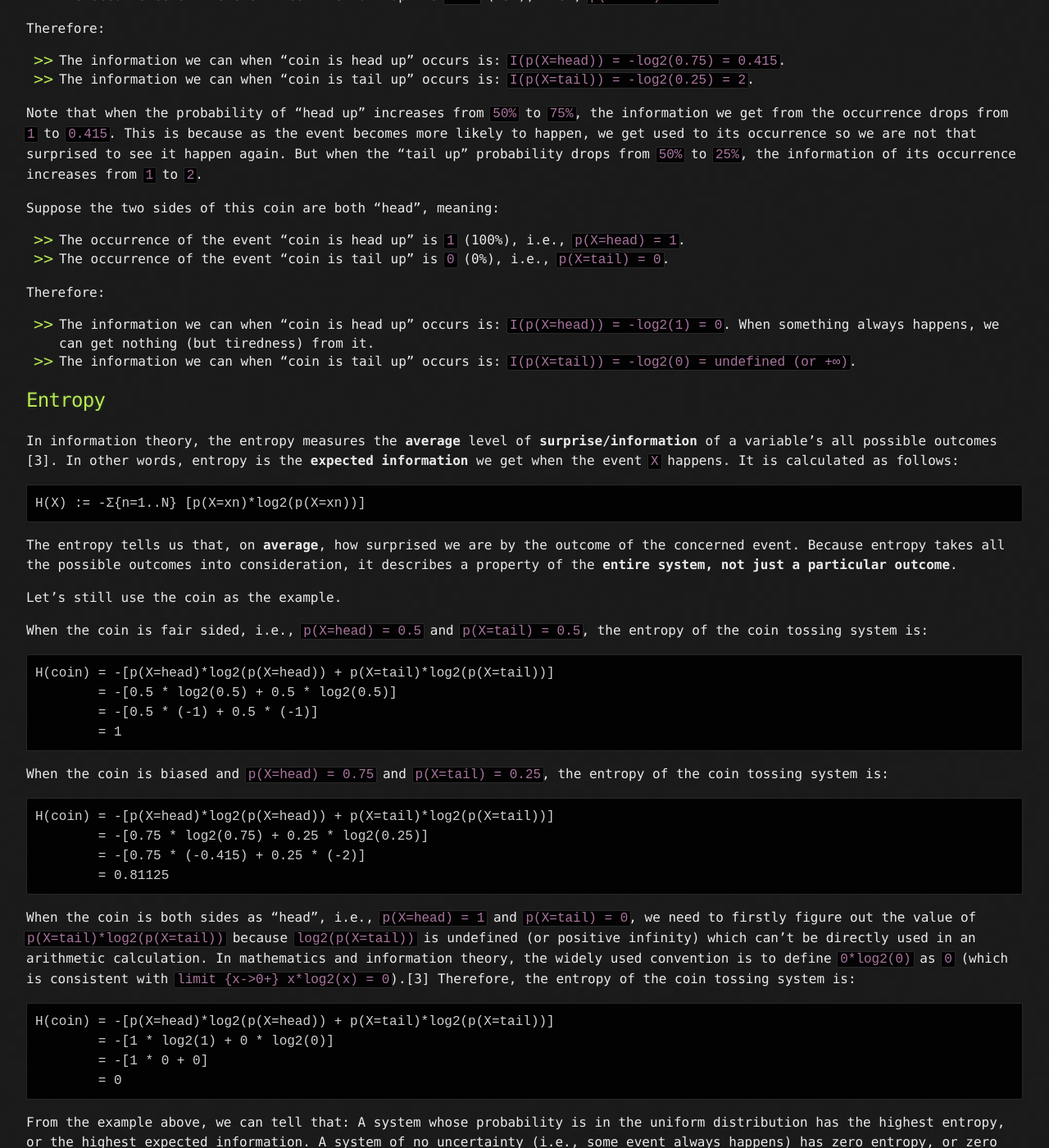
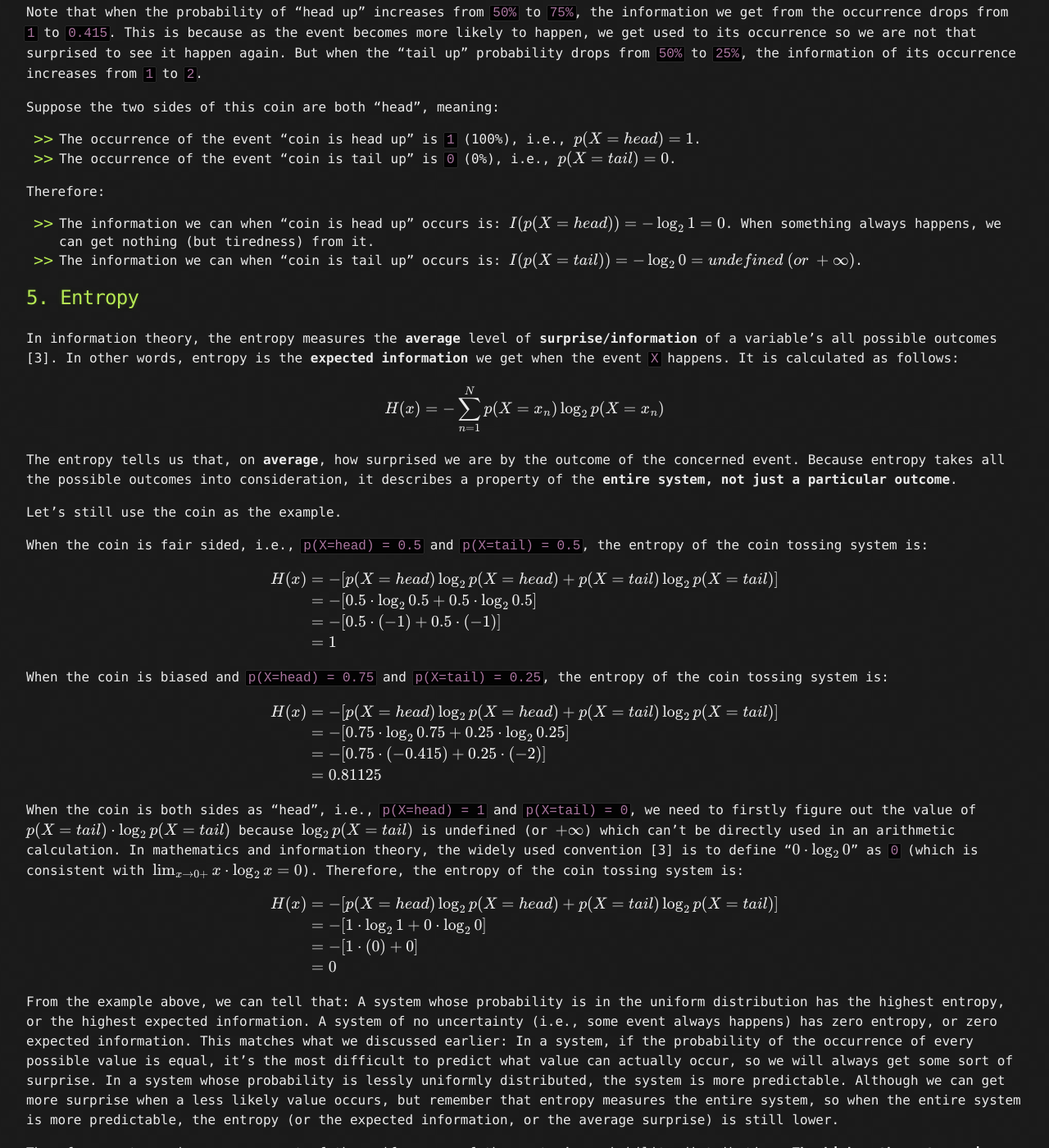
Before and after one commit to yaobinwen/yaobinwen.github.io, a Jekyll site: the page built from _posts/2023/2023-03-06-Information-Entropy-and-password-strength.md, in a window 1280 px wide and 1400 px high, scrolled down 3203 px. Shown: the whole window at 82% size. Built offline with Jekyll 4.4.1, drawn with Linux system fonts in a browser that asks for light colours; comment, search, counter and statistics services are not loaded; some of the changed text lies outside the part shown.

Commit message:
Update article "Information, Entropy, and Password Strength" with MathJax so the mathematic expressions are displayed appropriately

````diff
--- a/_posts/2023/2023-03-06-Information-Entropy-and-password-strength.md
+++ b/_posts/2023/2023-03-06-Information-Entropy-and-password-strength.md
@@ -19,7 +19,7 @@ I used the following references for this article:
 - [3] [Wikipedia: Entropy (information theory)](https://en.wikipedia.org/wiki/Entropy_(information_theory))
 - [4] [Wikepedia: Shannon's source coding theorem](https://en.wikipedia.org/wiki/Shannon%27s_source_coding_theorem)
 
-## Surprise and information
+## 2. Surprise and information
 
 Although we have used the word "information" frequently in everyday life, as [1] mentioned, people haven't come up with a well accepted definition for the term "information". Actually, as [1] says, "there is an [entire field of philosophy](https://plato.stanford.edu/entries/information/) dedicated to the construction of such a definition."
 
@@ -52,9 +52,7 @@ On the other side, what if something that's believed would never happen actually
 
 [1] uses `I` to denote this function and `I` is called "self-information"[2]:
 
-```
-I: [0,1] -> [0,∞)
-```
+$$ I: [0, 1] \to [0, +\infty) $$
 
 [1] also discusses the properties that `I` should possess, based on our everyday experience:
 
@@ -65,13 +63,9 @@ I: [0,1] -> [0,∞)
 
 [1] then said the only mathematical function that satisfies all the properties is the following one:
 
-```
-I(p) := -log2(p)
-```
+$$ I(p) = -\log_2 p $$
 
-where:
-- `p` is the probability of the occurrence of an event
-- `log2` is base-2 logarithm.
+where `p` is the probability of the occurrence of an event.
 
 [1.2] discusses the meanings of different bases but in this article we will use base 2, because the current computers are based on the binary counting system.
 
@@ -79,49 +73,45 @@ I have to say I'm not sure if it is the only function we can find. But from read
 
 In a more abstract way, if we use the variable `X` to denote the event, and the concrete values `x1`, `x2`, ..., `xN` to denote the occurrences of all the possible N cases of `X`, we can say the information of the occurrence of the n-th case is:
 
-```
-I(p(X=xn)) := -log2(p(X=xn))
-```
+$$ I(p(X=x_n)) = -log_2 p(X=x_n) $$
 
-When `p` is 1 (100%), `I(p)` is 0. When `p` is 0 (0%), `log2(p)` is undefined, but as we discussed above, we can define it as positive infinity (`+∞`).
+When `p` is 1 (100%), `I(p)` is 0. When `p` is 0 (0%), \\(\log_2 p\\) is undefined, but as we discussed above, we can define it as positive infinity (\\(+\infty\\)).
 
-## Examples of `I(p)`
+## 4. Examples of `I(p)`
 
 Let's use tossing a coin as the example to calculate `I(p)`.
 
 Tossing a coin can have two possible outcomes: `head` or `tail`. Assuming the coin is fair sided, we have:
-- The occurrence of the event "coin is head up" is `0.5` (50%), i.e., `p(X=head) = 0.5`.
-- The occurrence of the event "coin is tail up" is `0.5` (50%), i.e., `p(X=tail) = 0.5`.
+- The occurrence of the event "coin is head up" is `0.5` (50%), i.e., \\( p(X=head) = 0.5 \\).
+- The occurrence of the event "coin is tail up" is `0.5` (50%), i.e., \\( p(X=tail) = 0.5 \\).
 
 Therefore:
-- The information we can when "coin is head up" occurs is: `I(p(X=head)) = -log2(0.5) = 1`.
-- The information we can when "coin is tail up" occurs is: `I(p(X=tail)) = -log2(0.5) = 1`.
+- The information we can when "coin is head up" occurs is: \\( I(p(X=head)) = -\log_2 0.5 = 1 \\).
+- The information we can when "coin is tail up" occurs is: \\( I(p(X=tail)) = -\log_2 0.5 = 1 \\).
 
 Suppose the coin is biased as follows:
-- The occurrence of the event "coin is head up" is `0.75` (75%), i.e., `p(X=head) = 0.75`.
-- The occurrence of the event "coin is tail up" is `0.25` (25%), i.e., `p(X=tail) = 0.25`.
+- The occurrence of the event "coin is head up" is `0.75` (75%), i.e., \\( p(X=head) = 0.75 \\).
+- The occurrence of the event "coin is tail up" is `0.25` (25%), i.e., \\( p(X=tail) = 0.25 \\).
 
 Therefore:
-- The information we can when "coin is head up" occurs is: `I(p(X=head)) = -log2(0.75) = 0.415`.
-- The information we can when "coin is tail up" occurs is: `I(p(X=tail)) = -log2(0.25) = 2`.
+- The information we can when "coin is head up" occurs is: \\( I(p(X=head)) = -\log_2 0.75 = 0.415 \\).
+- The information we can when "coin is tail up" occurs is: \\( I(p(X=tail)) = -\log_2 0.25 = 2 \\).
 
 Note that when the probability of "head up" increases from `50%` to `75%`, the information we get from the occurrence drops from `1` to `0.415`. This is because as the event becomes more likely to happen, we get used to its occurrence so we are not that surprised to see it happen again. But when the "tail up" probability drops from `50%` to `25%`, the information of its occurrence increases from `1` to `2`.
 
 Suppose the two sides of this coin are both "head", meaning:
-- The occurrence of the event "coin is head up" is `1` (100%), i.e., `p(X=head) = 1`.
-- The occurrence of the event "coin is tail up" is `0` (0%), i.e., `p(X=tail) = 0`.
+- The occurrence of the event "coin is head up" is `1` (100%), i.e., \\( p(X=head) = 1 \\).
+- The occurrence of the event "coin is tail up" is `0` (0%), i.e., \\( p(X=tail) = 0 \\).
 
 Therefore:
-- The information we can when "coin is head up" occurs is: `I(p(X=head)) = -log2(1) = 0`. When something always happens, we can get nothing (but tiredness) from it.
-- The information we can when "coin is tail up" occurs is: `I(p(X=tail)) = -log2(0) = undefined (or +∞)`.
+- The information we can when "coin is head up" occurs is: \\( I(p(X=head)) = -\log_2 1 = 0 \\). When something always happens, we can get nothing (but tiredness) from it.
+- The information we can when "coin is tail up" occurs is: \\( I(p(X=tail)) = -\log_2 0 = undefined \ (or \ +\infty) \\).
 
-## Entropy
+## 5. Entropy
 
 In information theory, the entropy measures the **average** level of **surprise/information** of a variable's all possible outcomes [3]. In other words, entropy is the **expected information** we get when the event `X` happens. It is calculated as follows:
 
-```
-H(X) := -Σ{n=1..N} [p(X=xn)*log2(p(X=xn))]
-```
+$$ H(x) = -\sum_{n=1}^N p(X=x_n) \log_2 p(X=x_n) $$
 
 The entropy tells us that, on **average**, how surprised we are by the outcome of the concerned event. Because entropy takes all the possible outcomes into consideration, it describes a property of the **entire system, not just a particular outcome**.
 
@@ -129,36 +119,42 @@ Let's still use the coin as the example.
 
 When the coin is fair sided, i.e., `p(X=head) = 0.5` and `p(X=tail) = 0.5`, the entropy of the coin tossing system is:
 
-```
-H(coin) = -[p(X=head)*log2(p(X=head)) + p(X=tail)*log2(p(X=tail))]
-        = -[0.5 * log2(0.5) + 0.5 * log2(0.5)]
-        = -[0.5 * (-1) + 0.5 * (-1)]
-        = 1
-```
+$$
+\begin{aligned}
+  H(x) &= -[p(X=head) \log_2 p(X=head) + p(X=tail) \log_2 p(X=tail)] \\
+       &= -[0.5 \cdot \log_2 0.5 + 0.5 \cdot \log_2 0.5] \\
+       &= -[0.5 \cdot (-1) + 0.5 \cdot (-1)] \\
+       &= 1
+\end{aligned}
+$$
 
 When the coin is biased and `p(X=head) = 0.75` and `p(X=tail) = 0.25`, the entropy of the coin tossing system is:
 
-```
-H(coin) = -[p(X=head)*log2(p(X=head)) + p(X=tail)*log2(p(X=tail))]
-        = -[0.75 * log2(0.75) + 0.25 * log2(0.25)]
-        = -[0.75 * (-0.415) + 0.25 * (-2)]
-        = 0.81125
-```
+$$
+\begin{aligned}
+  H(x) &= -[p(X=head) \log_2 p(X=head) + p(X=tail) \log_2 p(X=tail)] \\
+       &= -[0.75 \cdot \log_2 0.75 + 0.25 \cdot \log_2 0.25] \\
+       &= -[0.75 \cdot (-0.415) + 0.25 \cdot (-2)] \\
+       &= 0.81125
+\end{aligned}
+$$
 
-When the coin is both sides as "head", i.e., `p(X=head) = 1` and `p(X=tail) = 0`, we need to firstly figure out the value of `p(X=tail)*log2(p(X=tail))` because `log2(p(X=tail))` is undefined (or positive infinity) which can't be directly used in an arithmetic calculation. In mathematics and information theory, the widely used convention is to define `0*log2(0)` as `0` (which is consistent with `limit {x->0+} x*log2(x) = 0`).[3] Therefore, the entropy of the coin tossing system is:
+When the coin is both sides as "head", i.e., `p(X=head) = 1` and `p(X=tail) = 0`, we need to firstly figure out the value of \\(p(X=tail) \cdot \log_2 p(X=tail)\\) because \\(\log_2 p(X=tail)\\) is undefined (or \\(+\infty\\)) which can't be directly used in an arithmetic calculation. In mathematics and information theory, the widely used convention [3] is to define "\\(0 \cdot \log_2 0\\)" as `0` (which is consistent with \\(\lim_{x \to 0+} x\cdot\log_2 x = 0\\)). Therefore, the entropy of the coin tossing system is:
 
-```
-H(coin) = -[p(X=head)*log2(p(X=head)) + p(X=tail)*log2(p(X=tail))]
-        = -[1 * log2(1) + 0 * log2(0)]
-        = -[1 * 0 + 0]
-        = 0
-```
+$$
+\begin{aligned}
+  H(x) &= -[p(X=head) \log_2 p(X=head) + p(X=tail) \log_2 p(X=tail)] \\
+       &= -[1 \cdot \log_2 1 + 0 \cdot \log_2 0] \\
+       &= -[1 \cdot (0) + 0] \\
+       &= 0
+\end{aligned}
+$$
 
 From the example above, we can tell that: A system whose probability is in the uniform distribution has the highest entropy, or the highest expected information. A system of no uncertainty (i.e., some event always happens) has zero entropy, or zero expected information. This matches what we discussed earlier: In a system, if the probability of the occurrence of every possible value is equal, it's the most difficult to predict what value can actually occur, so we will always get some sort of surprise. In a system whose probability is lessly uniformly distributed, the system is more predictable. Although we can get more surprise when a less likely value occurs, but remember that entropy measures the entire system, so when the entire system is more predictable, the entropy (or the expected information, or the average surprise) is still lower.
 
 Therefore, entropy is a measurement of the uniformness of the system's probability distribution. **The higher the entropy is, the more uniformly the system's probability is distributed. When the system probability is evenly distributed, its entropy hits the maximal value.**
 
-## Entropy of a password system
+## 6. Entropy of a password system
 
 In fact, it doesn't make sense to talk about the entropy of a password. As we discussed above, entropy is a property of the entire system. One concrete password is just one possible value of all the possible values within a specific password system. Therefore, we can only discuss the entropy of a password system.
 
@@ -176,23 +172,25 @@ The second strategy chooses a password truly randomly, based on no pattern. This
 
 With all the three aspects, we can calculate the password system entropy.
 
-## Entropy of password system of uniform probability distribution
+## 7. Entropy of password system of uniform probability distribution
 
 In this section, I'll calculate the entropy of the password system from the previous section under the second strategy. To be honest, my mathematical knowledge is not enough to calculate the entropy of password systems of arbitrary probability distribution.
 
 As we have seen, in this password system:
-- There are `N^L` possible passwords.
-- The probability of every password is `1/(N^L)`.
+- There are \\(N^L\\) possible passwords.
+- The probability of every password is \\(1/N^L\\).
 
 Therefore, the entropy of the password system is:
 
-```
-H = -Σ{i=1..N^L} [p(X=xi)*log2(p(X=xi))]
-  = -Σ{i=1..N^L} [(1/(N^L))*log2(1/(N^L))]
-  = -(N^L)*[(1/(N^L))*log2(1/(N^L))]
-  = -log2(1/(N^L))
-  = log2(N^L)
-```
+$$
+\begin{aligned}
+  H(x) &= -\sum_{i=1}^{N^L} p(X=x_i) \cdot \log_2 p(X=x_i) \\
+       &= -\sum_{i=1}^{N^L} \frac{1}{N^L} \cdot \log_2 \frac{1}{N^L} \\
+       &= -N^L \cdot (\frac{1}{N^L} \cdot \log_2 \frac{1}{N^L}) \\
+       &= -\log_2 \frac{1}{N^L} \\
+       &= \log_2 N^L
+\end{aligned}
+$$
 
 I calculated the entropies with different `N` and `L` in the following table:
 
````
Also changed, not shown: other parts of _posts/2023/2023-03-06-Information-Entropy-and-password-strength.md (+6 -6 lines).
